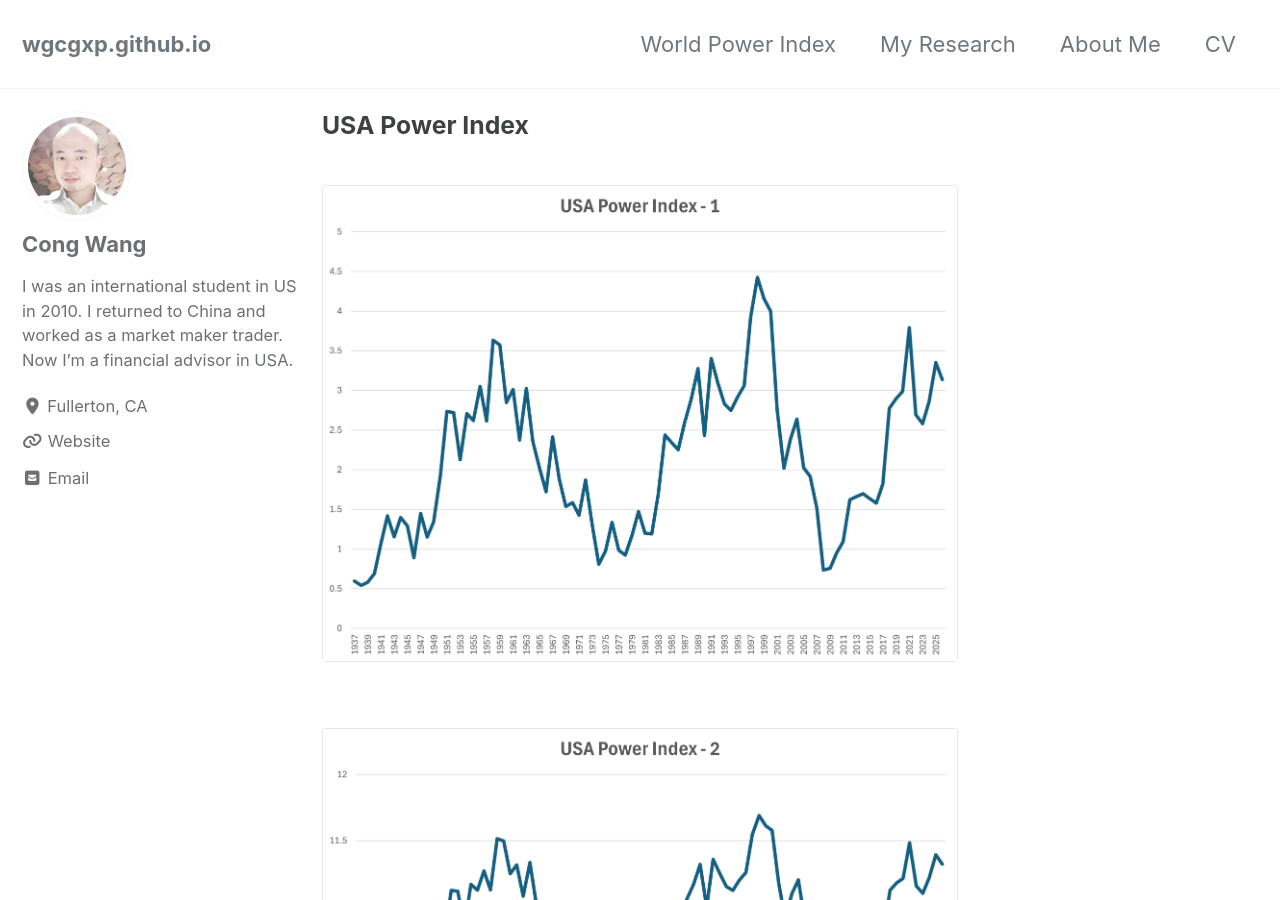
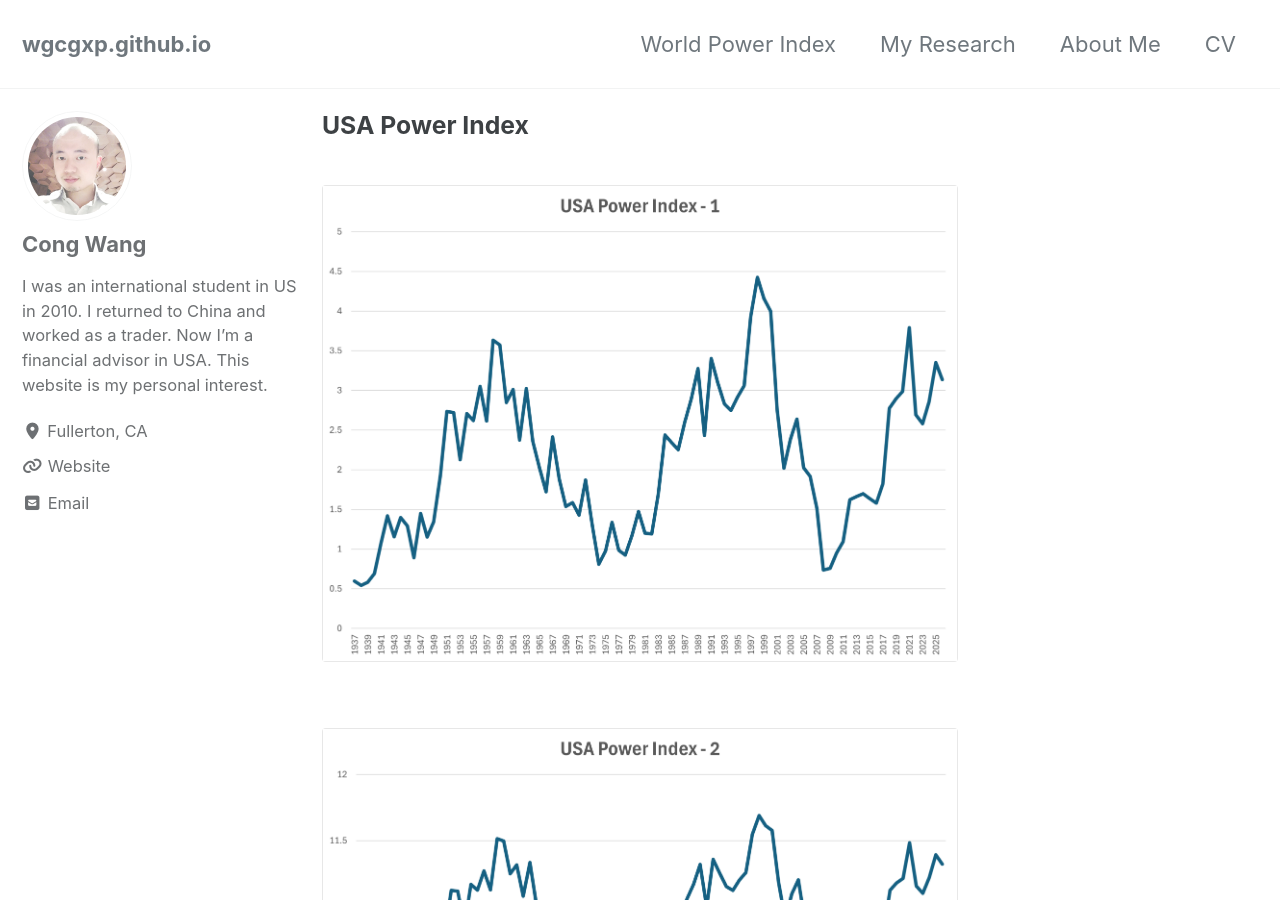
Before and after one commit to wgcgxp/wgcgxp.github.io, a Jekyll site: the page built from about.html, in a window 1280 px wide and 900 px high. Built offline with Jekyll 4.4.1, drawn with Linux system fonts in a browser that asks for light colours; cached includes are drawn as plain includes.

Commit message:
Add files via upload

```diff
--- a/_config.yml
+++ b/_config.yml
@@ -116,7 +116,7 @@ analytics:
 author:
   name             : "Cong Wang"
   avatar           : "/assets/site_img/default_head.png" # path of avatar image, e.g. "/assets/images/bio-photo.jpg"
-  bio              : "I was an international student in US in 2010. I returned to China and worked as a market maker trader. Now I'm a financial advisor in USA."
+  bio              : "I was an international student in US in 2010. I returned to China and worked as a trader. Now I'm a financial advisor in USA. This website is my personal interest."
   location         : "Fullerton, CA"
   email            : "wgcgxp@hotmail.com"
   # fediverse      : "@you@instance.social"  # used for fediverse:creator meta tag
```
